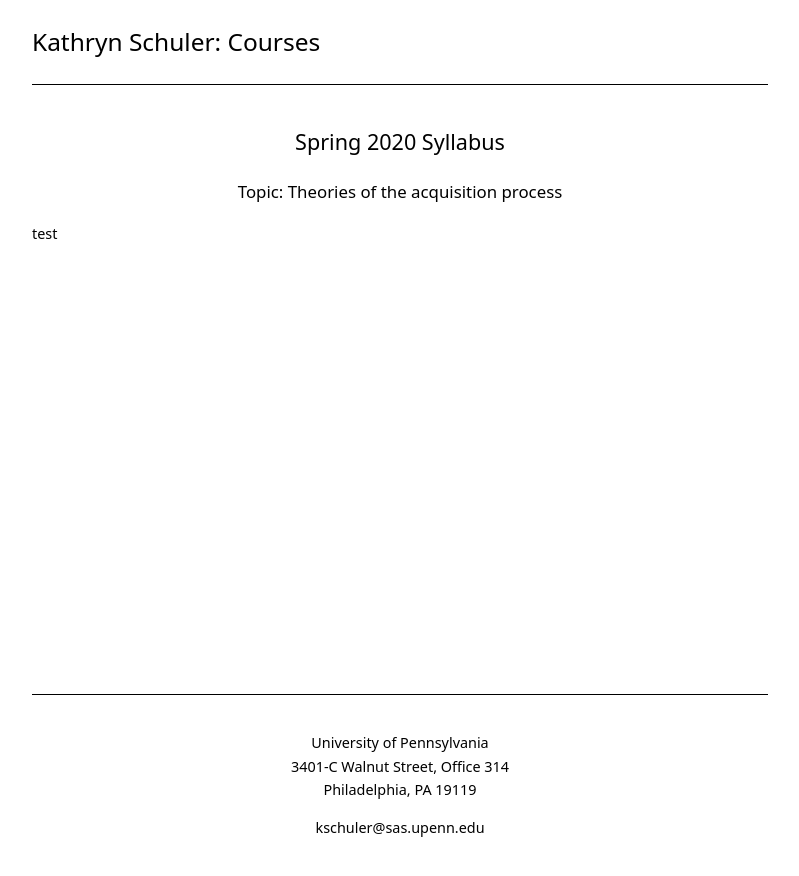
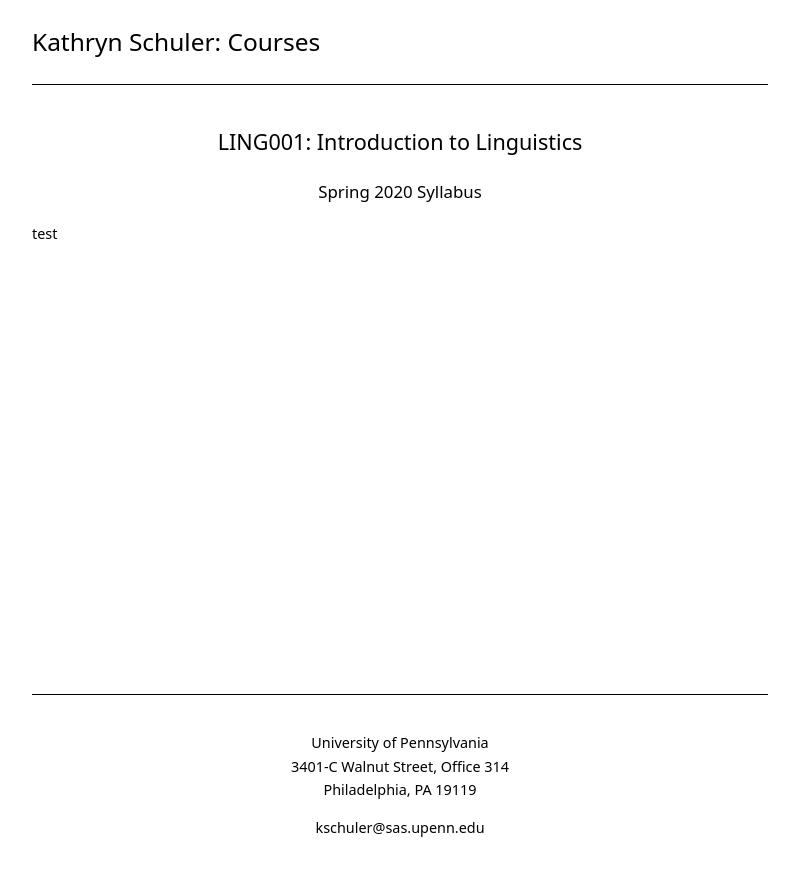
Before and after one commit to kschuler/ling001, a Jekyll site: the page built from ling001/index.md, in a window 1280 px wide. Shown: the top 876 px of the page, without its empty margins (240-1039 px from the left). Built offline with Jekyll 4.4.1, drawn with Linux system fonts in a browser that asks for light colours.

Commit message:
Update index.md

```diff
--- a/ling001/index.md
+++ b/ling001/index.md
@@ -3,7 +3,7 @@ layout: page
 title: LING001
 ---
 
-<h2 align="center">Spring 2020 Syllabus</h2>
-<h3 align="center">Topic: Theories of the acquisition process</h3>
+<h2 align="center">LING001: Introduction to Linguistics</h2>
+<h3 align="center">Spring 2020 Syllabus</h3>
 
 test
```
